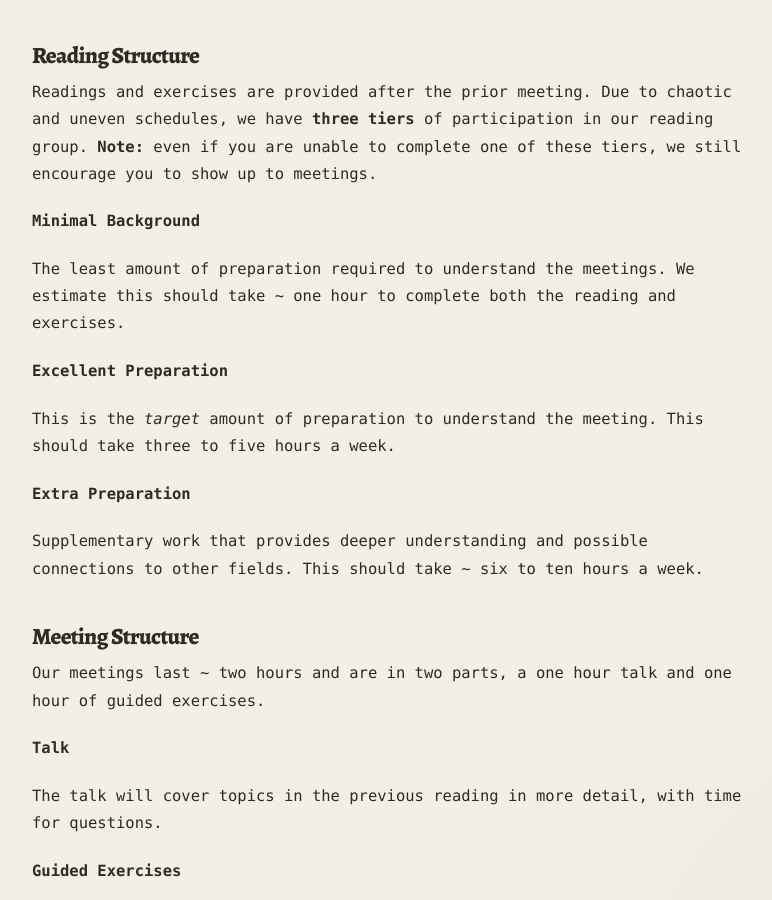
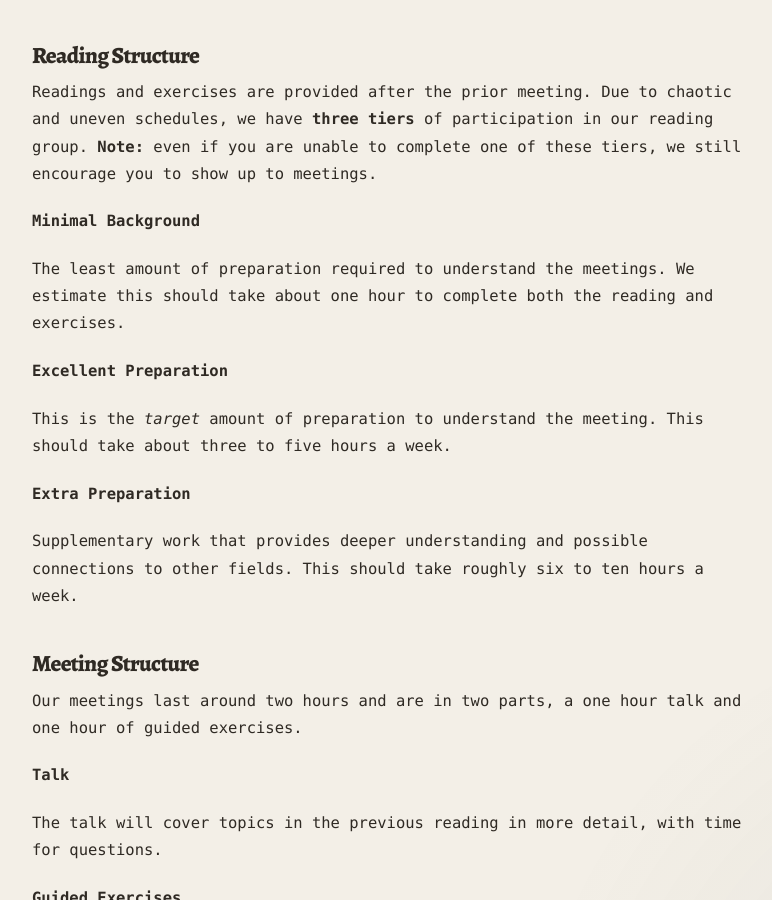
Before and after one commit to international-logic-friends/international-logic-friends.github.io, a Jekyll site: the page built from reading-group.md, in a window 1280 px wide and 900 px high, scrolled down 628 px. Shown: the whole window, without its empty margins (252-1024 px from the left). Built offline with Jekyll 4.4.1, drawn with Linux system fonts in a browser that asks for light colours; some web fonts are replaced.

Commit message:
Grammar fixes

```diff
--- a/reading-group.md
+++ b/reading-group.md
@@ -23,17 +23,17 @@ A more complete schedule with tenative topics can be found [here](https://docs.g
 Readings and exercises are provided after the prior meeting. Due to chaotic and uneven schedules, we have **three tiers** of participation in our reading group. **Note:** even if you are unable to complete one of these tiers, we still encourage you to show up to meetings.
 
 #### Minimal Background
-The least amount of preparation required to understand the meetings. We estimate this should take ~ one hour to complete both the reading and exercises.
+The least amount of preparation required to understand the meetings. We estimate this should take about one hour to complete both the reading and exercises.
 
 #### Excellent Preparation
-This is the *target* amount of preparation to understand the meeting. This should take  three to five hours a week.
+This is the *target* amount of preparation to understand the meeting. This should take about three to five hours a week.
 
 #### Extra Preparation
-Supplementary work that provides deeper understanding and possible connections to other fields. This should take ~ six to ten hours a week.
+Supplementary work that provides deeper understanding and possible connections to other fields. This should take roughly six to ten hours a week.
 
 
 ### Meeting Structure
-Our meetings last ~ two hours and are in two parts, a one hour talk and one hour of guided exercises.
+Our meetings last around two hours and are in two parts, a one hour talk and one hour of guided exercises.
 
 #### Talk
 The talk will cover topics in the previous reading in more detail, with time for questions.
```
